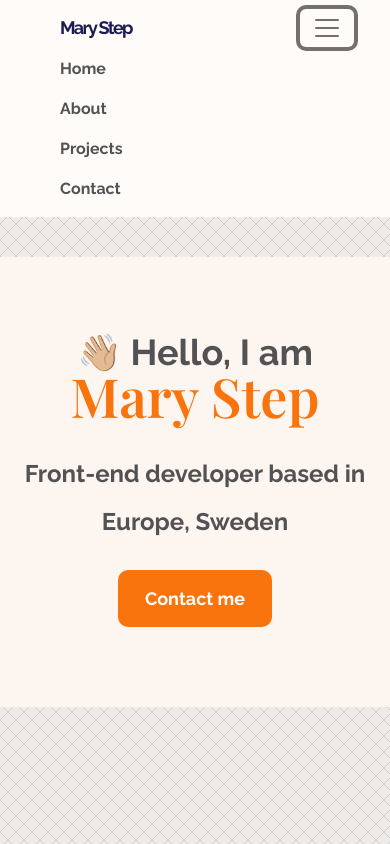
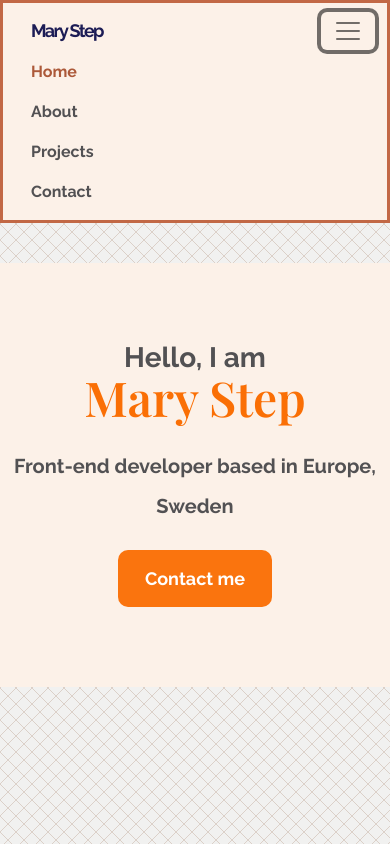
Before and after one commit to maharadgy-242/portfolio-project-responsive, a plain HTML site: page index.html in a window 390 px wide. Both pictures are taken after a click on the button "Toggle navigation". Drawn offline with nearby package versions, Linux system fonts and the light colour scheme; a web font is replaced by a local one.

Commit message:
change some style

```diff
--- a/index.html
+++ b/index.html
@@ -29,10 +29,10 @@
   </head>
   <body class="page-style">
     <nav class="navbar navbar-expand-lg sticky-top">
-      <div class="ms-5 container-fluid">
+      <div class="ms-3 container-fluid">
         <a class="navbar-brand" href="#">Mary Step</a>
         <button
-          class="navbar-toggler me-4"
+          class="navbar-toggler"
           type="button"
           data-bs-toggle="collapse"
           data-bs-target="#navbarNav"
@@ -46,7 +46,7 @@
         <div class="collapse navbar-collapse" id="navbarNav">
           <ul class="navbar-nav">
             <li class="nav-item">
-              <a class="nav-link" href="#">Home</a>
+              <a class="nav-link active" href="#">Home</a>
             </li>
             <li class="nav-item">
               <a class="nav-link" href="./about.html">About</a>
@@ -62,7 +62,7 @@
       </div>
     </nav>
     <div class="introducing">
-      <p>👋🏼 Hello, I am</p>
+      <p><span class="d-none d-md-block">👋🏼 </span>Hello, I am</p>
       <h1>Mary Step</h1>
       <h4 class="mb-4">Front-end developer based in Europe, Sweden</h4>
       <a href="./contact.html" class="btn btn-branding">Contact me</a>
--- a/styles/style.css
+++ b/styles/style.css
@@ -1,5 +1,5 @@
 :root {
-  --main-bg-color: #fdf5ef;
+  --main-bg-color: #fcf1e8;
   --button-color: #fa740e;
   --heading-h4-color: #525153;
   --heading-h1-color: rgb(28, 28, 85);
@@ -27,7 +27,7 @@ body {
     );
   /* rgba(121, 59, 20, 0) 52% */
   background-size: 1em 1em;
-  background-color: rgb(236, 235, 233);
+  background-color: rgb(241, 241, 240);
 }
 
 .navbar-brand {
@@ -40,7 +40,8 @@ body {
 }
 
 .navbar {
-  background-color: #fffbf9;
+  background-color: #fcf1e8;
+  border: 3px solid #c26845;
   margin-bottom: 40px;
 }
 
@@ -50,7 +51,7 @@ li.nav-item a {
 
 li.nav-item a:hover {
   text-decoration: underline;
-  color: var(--button-color);
+  color: #f57412;
 }
 
 h1,
@@ -65,7 +66,7 @@ h6 {
 
 h1 {
   font-size: 96px;
-  color: var(--button-color);
+  color: #fa6f05;
 }
 
 h2 {
@@ -218,6 +219,14 @@ hr {
   transition: 150ms;
 }
 
+.active {
+  color: #ac5939 !important;
+}
+
+.navbar-toggler-icon {
+  color: blue !important;
+}
+
 #main-p {
   font-size: 18px;
   color: var(--heading-h4-color);
@@ -226,13 +235,21 @@ hr {
 }
 
 @media (max-width: 900px) {
+  .navbar-brand {
+    margin-right: 50px;
+  }
+
+  /* .navbar-toggler {
+    margin-right: 10px;
+  } */
+
   h1 {
-    font-size: 54px;
+    font-size: 48px;
     line-height: 1.7;
   }
 
   h2 {
-    font-size: 36px;
+    font-size: 32px;
     margin-top: 20px;
   }
 
@@ -240,12 +257,23 @@ hr {
     padding: 80px 0 80px 0;
   }
 
+  .introducing p {
+    font-size: 28px;
+  }
+
+  .introducing h4 {
+    font-size: 20px;
+  }
+
   .content {
     text-align: center;
+    padding-left: 60px;
+    padding-bottom: 10px;
+    padding-top: 10px;
   }
 
   .content h1 {
-    font-size: 50px;
+    font-size: 48px;
   }
 
   .about {
```
Also changed, not shown: about.html (+3 -3 lines), contact.html (+4 -4 lines), my-projects.html (+3 -3 lines).
